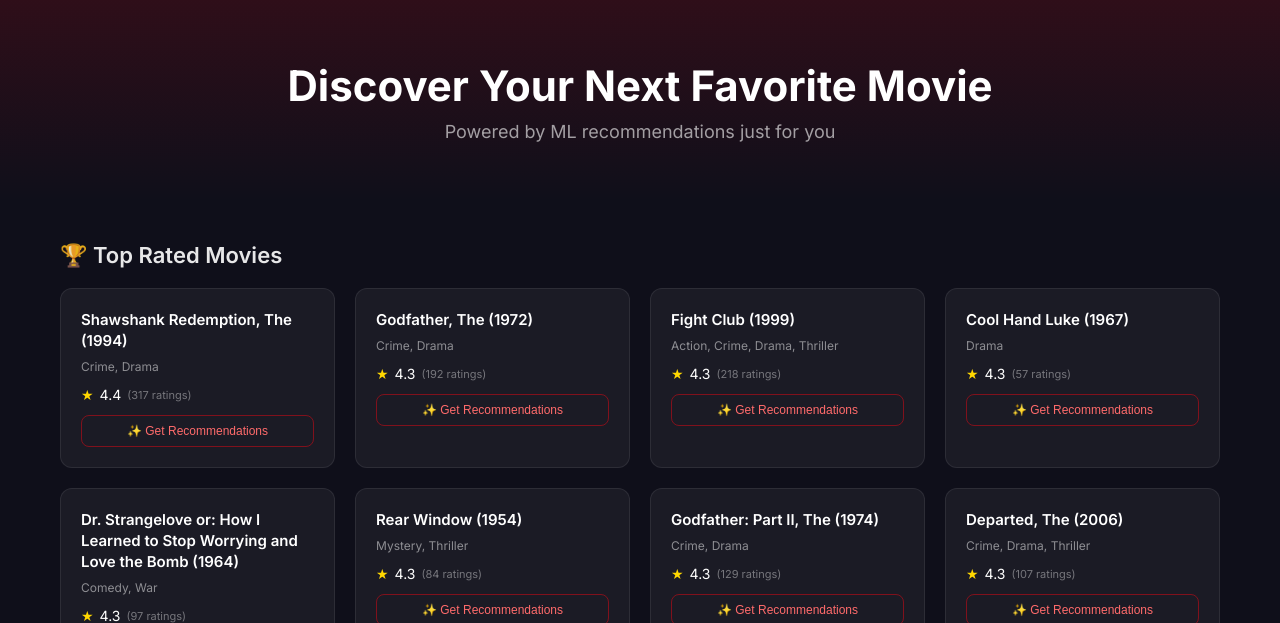
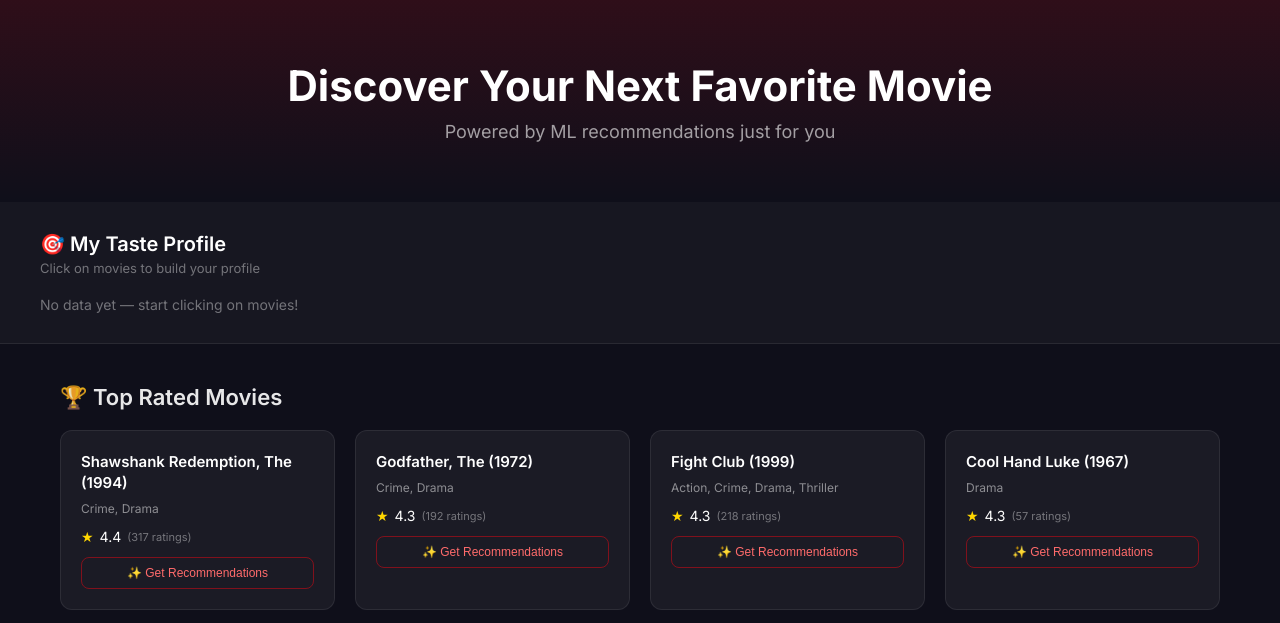
Before and after one commit to JoyMuthoniNjeru/CineAI, a Flask app: page / in a window 1280 px wide. Shown: the part 79-702 px from the top of the page. Run offline with Flask 3, Linux system fonts and the light colour scheme.

Commit message:
taste profile dashboard

```diff
--- a/app.py
+++ b/app.py
@@ -77,6 +77,29 @@ sentiment_clf = MultinomialNB()
 sentiment_clf.fit(sentiment_X, sentiment_labels)
 
 
+# In-memory taste profile (tracks genre clicks)
+taste_profile = {}
+
+@app.route("/api/track", methods=["POST"])
+def track_genre():
+    data = request.get_json()
+    genres = data.get("genres", "")
+
+    for genre in genres.split(", "):
+        genre = genre.strip()
+        if genre:
+            taste_profile[genre] = taste_profile.get(genre, 0) + 1
+
+    return jsonify({"status": "ok"})
+
+@app.route("/api/taste-profile")
+def get_taste_profile():
+    if not taste_profile:
+        return jsonify([])
+
+    sorted_profile = sorted(taste_profile.items(), key=lambda x: x[1], reverse=True)
+    return jsonify([{"genre": k, "count": v} for k, v in sorted_profile[:8]])
+
 @app.route("/api/ai-blurb/<int:movie_id>")
 def ai_blurb(movie_id):
     from transformers import pipeline
--- a/static/css/style.css
+++ b/static/css/style.css
@@ -288,3 +288,66 @@ textarea {
 
 .positive { color: #4caf50; }
 .negative { color: #e50914; }
+
+/* TASTE PROFILE */
+.taste-section {
+    background: rgba(255,255,255,0.03);
+    border-bottom: 1px solid rgba(255,255,255,0.08);
+    padding: 30px 40px;
+}
+
+.taste-header {
+    margin-bottom: 20px;
+}
+
+.taste-header h2 {
+    font-size: 20px;
+    font-weight: 600;
+}
+
+.taste-header p {
+    font-size: 13px;
+    color: rgba(255,255,255,0.4);
+    margin-top: 4px;
+}
+
+.taste-bars {
+    display: flex;
+    flex-direction: column;
+    gap: 10px;
+    max-width: 500px;
+}
+
+.taste-bar-row {
+    display: flex;
+    align-items: center;
+    gap: 12px;
+}
+
+.taste-bar-label {
+    width: 100px;
+    font-size: 13px;
+    color: rgba(255,255,255,0.7);
+    text-align: right;
+}
+
+.taste-bar-track {
+    flex: 1;
+    background: rgba(255,255,255,0.08);
+    border-radius: 20px;
+    height: 10px;
+    overflow: hidden;
+}
+
+.taste-bar-fill {
+    height: 100%;
+    background: linear-gradient(135deg, #e50914, #ff6b6b);
+    border-radius: 20px;
+    transition: width 0.5s ease;
+}
+
+.taste-bar-count {
+    font-size: 12px;
+    color: rgba(255,255,255,0.4);
+    width: 20px;
+}
--- a/static/js/main.js
+++ b/static/js/main.js
@@ -51,6 +51,30 @@ async function getRecommendations(movieId, movieTitle, event) {
     section.scrollIntoView({ behavior: "smooth" });
 }
 
+// --- LOAD TASTE PROFILE ---
+async function loadTasteProfile() {
+    const res = await fetch("/api/taste-profile");
+    const data = await res.json();
+
+    const container = document.getElementById("tasteBars");
+
+    if (data.length === 0) {
+        container.innerHTML = "<p class='loading'>No data yet — start clicking on movies!</p>";
+        return;
+    }
+
+    const max = data[0].count;
+    container.innerHTML = data.map(item => `
+        <div class="taste-bar-row">
+            <div class="taste-bar-label">${item.genre}</div>
+            <div class="taste-bar-track">
+                <div class="taste-bar-fill" style="width: ${(item.count / max) * 100}%"></div>
+            </div>
+            <div class="taste-bar-count">${item.count}</div>
+        </div>
+    `).join("");
+}
+
 // --- OPEN MOVIE PANEL ---
 function openPanel(movie) {
     currentMovie = movie;
@@ -61,6 +85,13 @@ function openPanel(movie) {
     document.getElementById("sentimentResult").textContent = "";
     document.getElementById("detailPanel").style.display = "block";
     document.getElementById("panelOverlay").style.display = "block";
+
+    // Track genres for taste profile
+    fetch("/api/track", {
+        method: "POST",
+        headers: { "Content-Type": "application/json" },
+        body: JSON.stringify({ genres: movie.genres })
+    }).then(() => loadTasteProfile());
 }
 
 // --- CLOSE PANEL ---
@@ -135,4 +166,5 @@ function createMovieCard(movie, showSimilarity = false) {
             </button>
         </div>
     `;
+
 }
--- a/templates/index.html
+++ b/templates/index.html
@@ -47,6 +47,17 @@
         <p>Powered by ML recommendations just for you</p>
     </div>
 
+      <!-- TASTE PROFILE -->
+<div class="taste-section">
+    <div class="taste-header">
+        <h2>🎯 My Taste Profile</h2>
+        <p>Click on movies to build your profile</p>
+    </div>
+    <div class="taste-bars" id="tasteBars">
+        <p class="loading">No data yet — start clicking on movies!</p>
+    </div>
+</div>
+
     <!-- MAIN CONTENT -->
     <div class="container">
 
```
